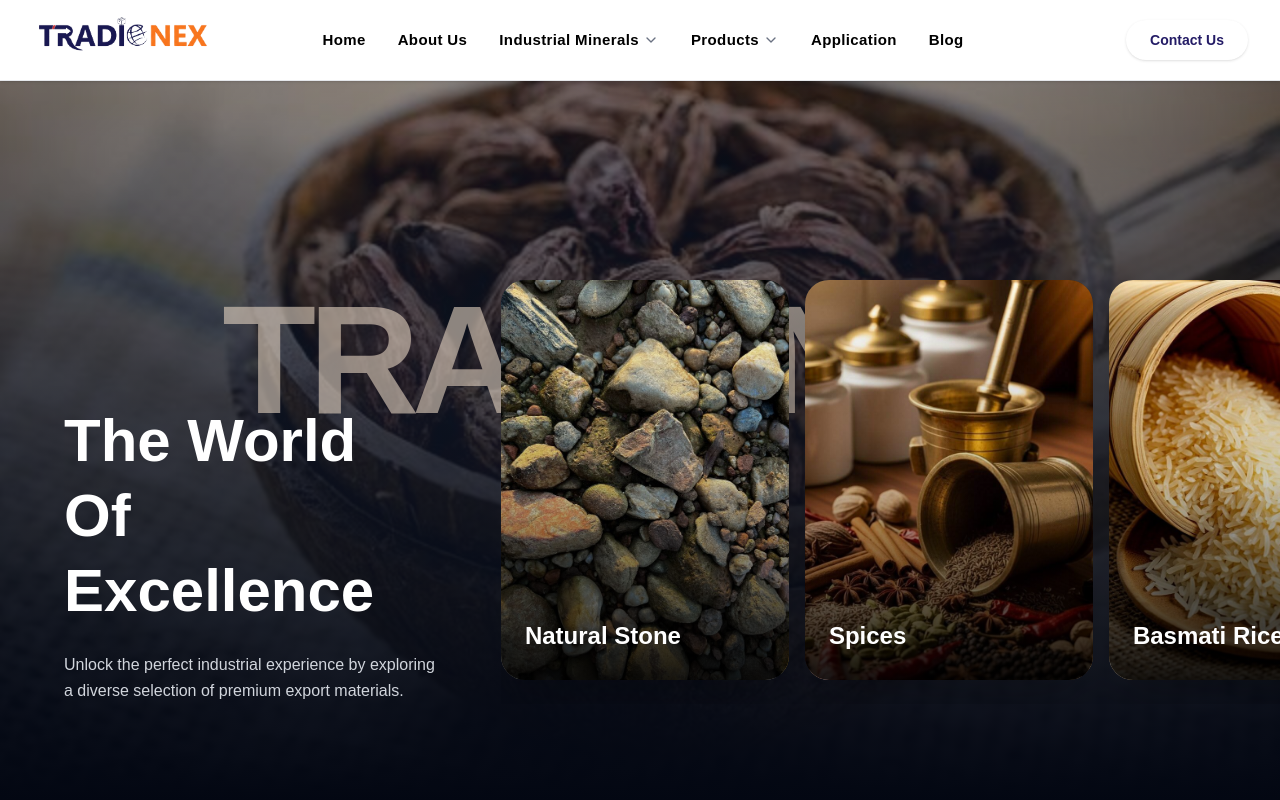
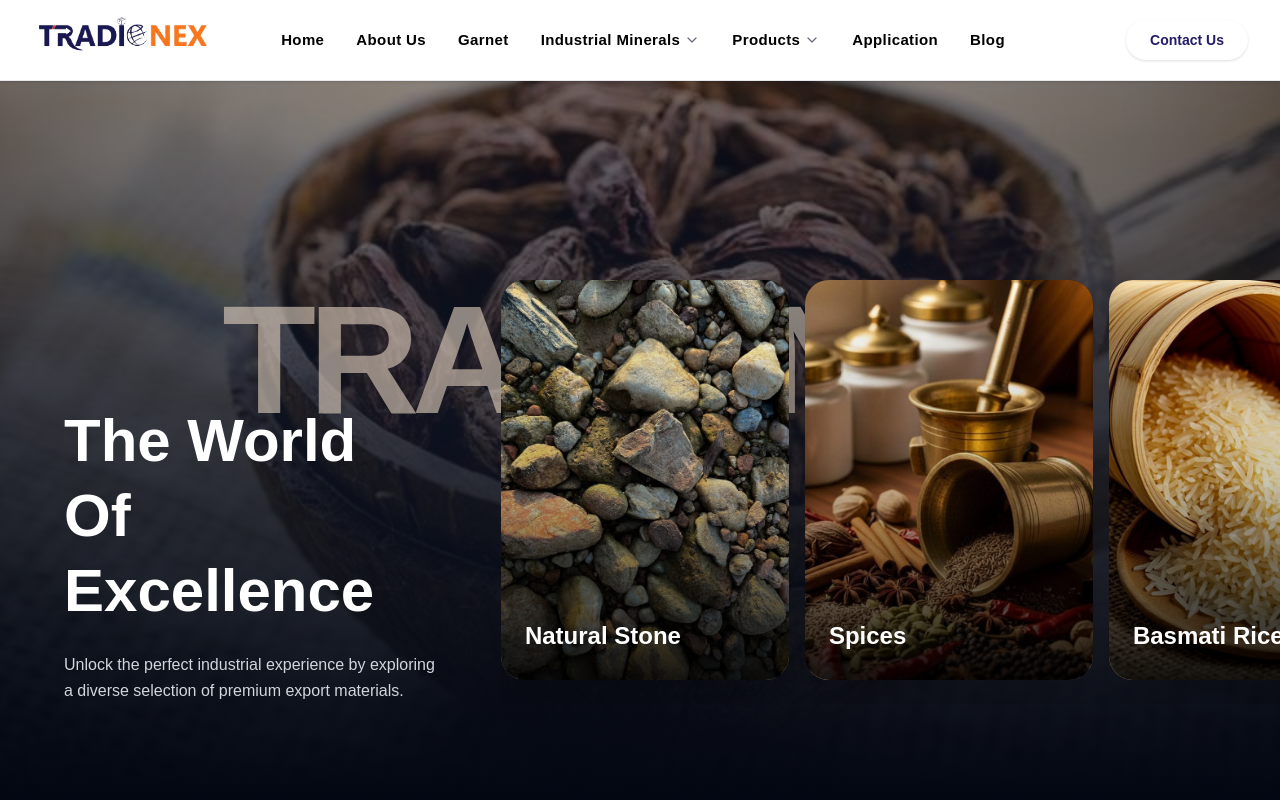
Before and after one commit to pushu1/tradionex, a Next.js app in the folder tradionex_website/tradionex/: page / in a window 1280 px wide. Shown: the top 800 px of the page. Built offline with nearby package versions, Linux system fonts and the light colour scheme.

Commit message:
Added Garnet page and mobile menu updates

```diff
--- /dev/null
+++ b/tradionex_website/tradionex/src/app/garnet/page.tsx
@@ -0,0 +1,5 @@
+import { redirect } from "next/navigation";
+
+export default function GarnetPage() {
+  redirect("/minerals/natural-garnet");
+}
--- a/tradionex_website/tradionex/src/components/Navbar.tsx
+++ b/tradionex_website/tradionex/src/components/Navbar.tsx
@@ -59,6 +59,13 @@ export default function Navbar() {
               About Us
             </Link>
 
+            <Link
+              href="/garnet"
+              className={`inline-flex items-center text-[15px] font-semibold tracking-wide transition-colors ${textClass}`}
+            >
+              Garnet
+            </Link>
+
             {/* Industrial Minerals Dropdown */}
             <div className="relative group flex items-center h-full">
               <button className={`inline-flex items-center text-[15px] font-semibold tracking-wide transition-colors focus:outline-none ${textClass}`}>
@@ -68,7 +75,7 @@ export default function Navbar() {
 
               <div className="absolute top-full left-1/2 -translate-x-1/2 mt-0 w-64 bg-white rounded-xl shadow-xl opacity-0 invisible group-hover:opacity-100 group-hover:visible transition-all duration-200 ease-in-out border border-gray-100 py-3">
                 <div className="flex flex-col">
-                  {['China Clay', 'Natural Garnet', 'Quartz', 'Feldspar', 'Bentonite', 'Talc', 'Mica'].map((mineral) => (
+                  {['China Clay', 'Quartz', 'Feldspar', 'Bentonite', 'Talc', 'Mica'].map((mineral) => (
                     <Link
                       key={mineral}
                       href={`/minerals/${mineral.toLowerCase().replace(' ', '-')}`}
@@ -158,6 +165,15 @@ export default function Navbar() {
                 About Us
               </Link>
 
+
+              <Link
+                href="/garnet"
+                className="px-6 py-3 text-[#241c66] hover:text-[#fa7719] font-medium"
+                onClick={() => setMobileMenuOpen(false)}
+              >
+                Garnet
+              </Link>
+
               <button
                 onClick={() => setShowMinerals(!showMinerals)}
                 className="px-6 py-3 text-left text-[#241c66] font-medium"
@@ -168,7 +184,6 @@ export default function Navbar() {
               {showMinerals && (
                 <div className="pl-10 flex flex-col gap-2 pb-2">
                   <Link href="/minerals/china-clay">China Clay</Link>
-                  <Link href="/minerals/natural-garnet">Natural Garnet</Link>
                   <Link href="/minerals/quartz">Quartz</Link>
                   <Link href="/minerals/feldspar">Feldspar</Link>
                   <Link href="/minerals/bentonite">Bentonite</Link>
```
Also changed, not shown: 1 other file (tests, documents, lock files or other folders).
